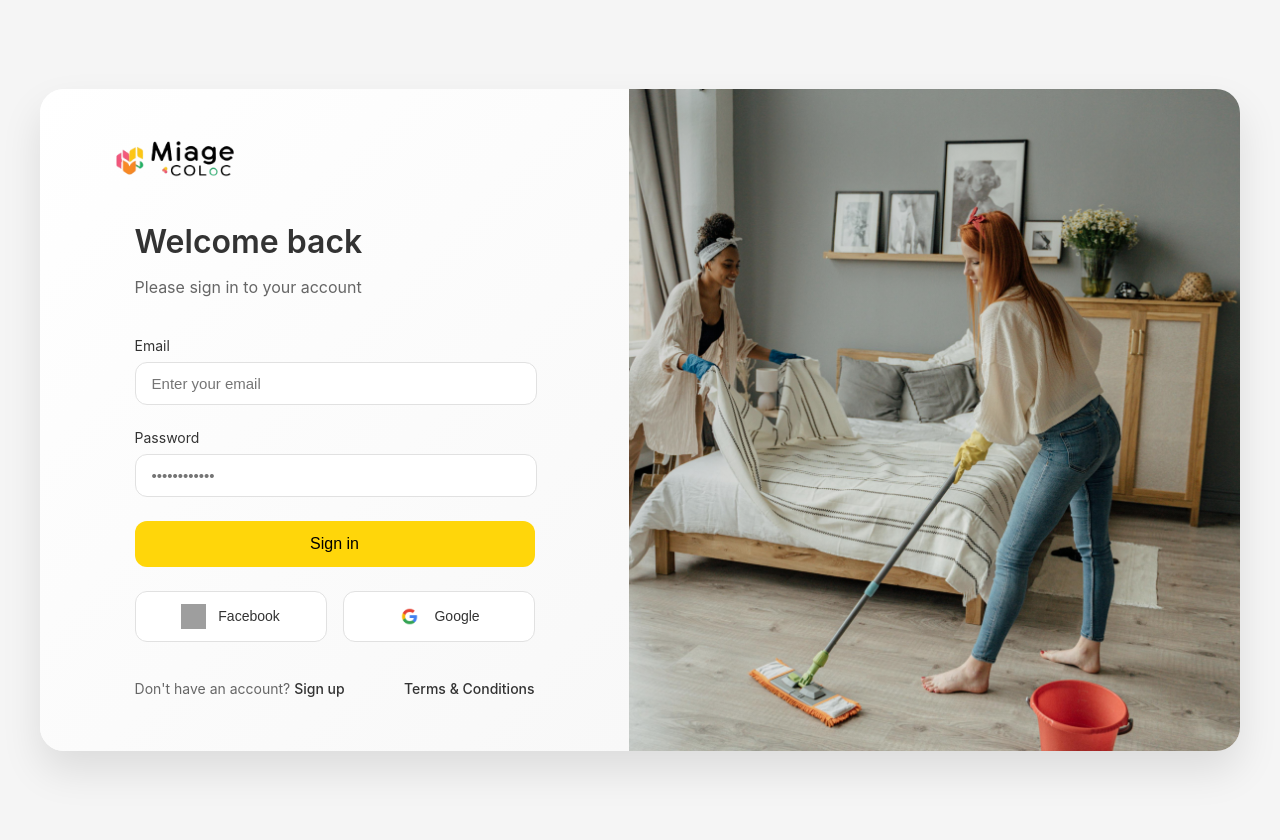
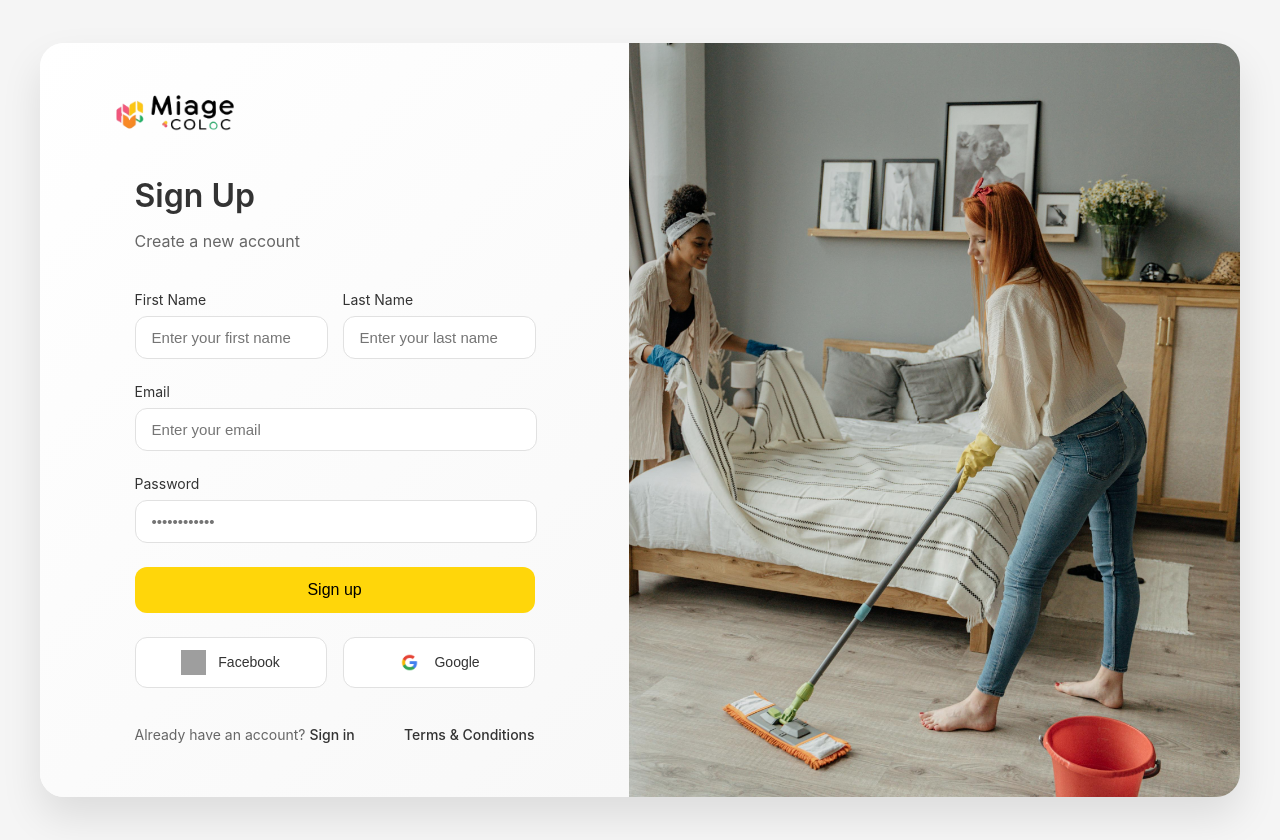
Before and after one commit to Colompykos/colocation-frontend, a React (Create React App) app: page / in a window 1280 px wide. Both pictures are taken after a click on the link "Sign up". Built offline with nearby package versions, Linux system fonts and the light colour scheme; no server answers; grey boxes are pictures that could not be loaded.

Commit message:
Add Sign up logic

```diff
--- a/package.json
+++ b/package.json
@@ -7,6 +7,7 @@
     "axios": "^1.7.9",
     "cra-template": "1.2.0",
     "firebase": "^11.1.0",
+    "framer-motion": "^11.15.0",
     "react": "^19.0.0",
     "react-dom": "^19.0.0",
     "react-router-dom": "^7.1.1",
--- a/src/components/Login.js
+++ b/src/components/Login.js
@@ -1,12 +1,23 @@
-import React, { useState } from 'react';
-import { useNavigate } from 'react-router-dom';
-import { getAuth, signInWithEmailAndPassword, signInWithPopup, GoogleAuthProvider, FacebookAuthProvider } from 'firebase/auth';
+import React, { useState } from "react";
+import { useNavigate } from "react-router-dom";
+import {
+  getAuth,
+  signInWithEmailAndPassword,
+  signInWithPopup,
+  GoogleAuthProvider,
+  FacebookAuthProvider,
+  createUserWithEmailAndPassword,
+  updateProfile,
+} from "firebase/auth";
 
 const Login = () => {
-  const [email, setEmail] = useState('');
-  const [password, setPassword] = useState('');
-  const [error, setError] = useState('');
+  const [email, setEmail] = useState("");
+  const [password, setPassword] = useState("");
+  const [firstName, setFirstName] = useState("");
+  const [lastName, setLastName] = useState("");
+  const [error, setError] = useState("");
   const [isLoading, setIsLoading] = useState(false);
+  const [isSignUp, setIsSignUp] = useState(false);
   const navigate = useNavigate();
 
   const handleLogin = async (e) => {
@@ -15,9 +26,28 @@ const Login = () => {
     const auth = getAuth();
     try {
       await signInWithEmailAndPassword(auth, email, password);
-      console.log('Logged in');
-      console.log(auth.currentUser);
-      navigate('/LoggedIn');
+      navigate("/LoggedIn");
+    } catch (error) {
+      setError(error.message);
+    } finally {
+      setIsLoading(false);
+    }
+  };
+
+  const handleSignUp = async (e) => {
+    e.preventDefault();
+    setIsLoading(true);
+    const auth = getAuth();
+    try {
+      const userCredential = await createUserWithEmailAndPassword(
+        auth,
+        email,
+        password
+      );
+      await updateProfile(userCredential.user, {
+        displayName: `${firstName} ${lastName}`,
+      });
+      navigate("/LoggedIn");
     } catch (error) {
       setError(error.message);
     } finally {
@@ -29,8 +59,13 @@ const Login = () => {
     const auth = getAuth();
     const provider = new GoogleAuthProvider();
     try {
-      await signInWithPopup(auth, provider);
-      navigate('/LoggedIn');
+      const result = await signInWithPopup(auth, provider);
+      if (isSignUp) {
+        await updateProfile(result.user, {
+          displayName: `${firstName} ${lastName}`,
+        });
+      }
+      navigate("/LoggedIn");
     } catch (error) {
       setError(error.message);
     }
@@ -40,9 +75,13 @@ const Login = () => {
     const auth = getAuth();
     const provider = new FacebookAuthProvider();
     try {
-      await signInWithPopup(auth, provider);
-      navigate('/LoggedIn');
-      console.log(auth.currentUser);
+      const result = await signInWithPopup(auth, provider);
+      if (isSignUp) {
+        await updateProfile(result.user, {
+          displayName: `${firstName} ${lastName}`,
+        });
+      }
+      navigate("/LoggedIn");
     } catch (error) {
       setError(error.message);
     }
@@ -53,14 +92,43 @@ const Login = () => {
       <div className="login-container">
         <div className="form-side">
           <div className="brand">
-            <img src="/Images/LogoApp.png" alt="Logo" className='logo-app' />
+            <img src="/Images/LogoApp.png" alt="Logo" className="logo-app" />
           </div>
 
           <div className="form-content">
-            <h1>Welcome back</h1>
-            <p className="subtitle">Please sign in to your account</p>
+            <h1>{isSignUp ? "Sign Up" : "Welcome back"}</h1>
+            <p className="subtitle">
+              {isSignUp
+                ? "Create a new account"
+                : "Please sign in to your account"}
+            </p>
 
-            <form onSubmit={handleLogin}>
+            <form onSubmit={isSignUp ? handleSignUp : handleLogin}>
+              {isSignUp && (
+                <div className="name-fields">
+                  <div className="form-group">
+                    <label>First Name</label>
+                    <input
+                      type="text"
+                      value={firstName}
+                      onChange={(e) => setFirstName(e.target.value)}
+                      placeholder="Enter your first name"
+                      className="form-input"
+                    />
+                  </div>
+                  <div className="form-group">
+                    <label>Last Name</label>
+                    <input
+                      type="text"
+                      value={lastName}
+                      onChange={(e) => setLastName(e.target.value)}
+                      placeholder="Enter your last name"
+                      className="form-input"
+                    />
+                  </div>
+                </div>
+              )}
+
               <div className="form-group">
                 <label>Email</label>
                 <input
@@ -85,23 +153,60 @@ const Login = () => {
 
               {error && <div className="error-message">{error}</div>}
 
-              <button type="submit" className="submit-button" disabled={isLoading}>
-                {isLoading ? 'Signing in...' : 'Sign in'}
+              <button
+                type="submit"
+                className="submit-button"
+                disabled={isLoading}
+              >
+                {isLoading
+                  ? isSignUp
+                    ? "Signing up..."
+                    : "Signing in..."
+                  : isSignUp
+                  ? "Sign up"
+                  : "Sign in"}
               </button>
 
               <div className="social-login">
-                <button type="button" className="social-button facebook" onClick={handleFacebookLogin}>
-                  <img src="/images/facebookLogo.png" alt="Facebook logo" className='logo-login-facebook' /> Facebook
+                <button
+                  type="button"
+                  className="social-button facebook"
+                  onClick={handleFacebookLogin}
+                >
+                  <img
+                    src="/images/facebookLogo.png"
+                    alt="Facebook logo"
+                    className="logo-login-facebook"
+                  />{" "}
+                  Facebook
                 </button>
-                <button type="button" className="social-button google" onClick={handleGoogleLogin}>
-                  <img src="/images/Google.png" alt="Google logo" className='logo-login-google' /> Google
+                <button
+                  type="button"
+                  className="social-button google"
+                  onClick={handleGoogleLogin}
+                >
+                  <img
+                    src="/images/Google.png"
+                    alt="Google logo"
+                    className="logo-login-google"
+                  />{" "}
+                  Google
                 </button>
               </div>
             </form>
 
             <div className="login-footer">
-              <p>Don't have an account? <a href="#">Sign up</a></p>
-              <a href="#" className="terms">Terms & Conditions</a>
+              <p>
+                {isSignUp
+                  ? "Already have an account?"
+                  : "Don't have an account?"}{" "}
+                <a href="#" onClick={() => setIsSignUp(!isSignUp)}>
+                  {isSignUp ? "Sign in" : "Sign up"}
+                </a>
+              </p>
+              <a href="#" className="terms">
+                Terms & Conditions
+              </a>
             </div>
           </div>
         </div>
@@ -300,6 +405,18 @@ const Login = () => {
           font-size: 14px;
           text-align: center;
         }
+        .name-fields {
+          display: flex;
+          gap: 16px;
+        }
+
+        .name-fields .form-group {
+          flex: 1;
+        }
+
+        .name-fields .form-input {
+          width: 83%;
+        }
 
         @media (max-width: 768px) {
           .image-side {
```
Also changed, not shown: src/logo.svg (deleted), 1 other file (tests, documents, lock files or other folders).
